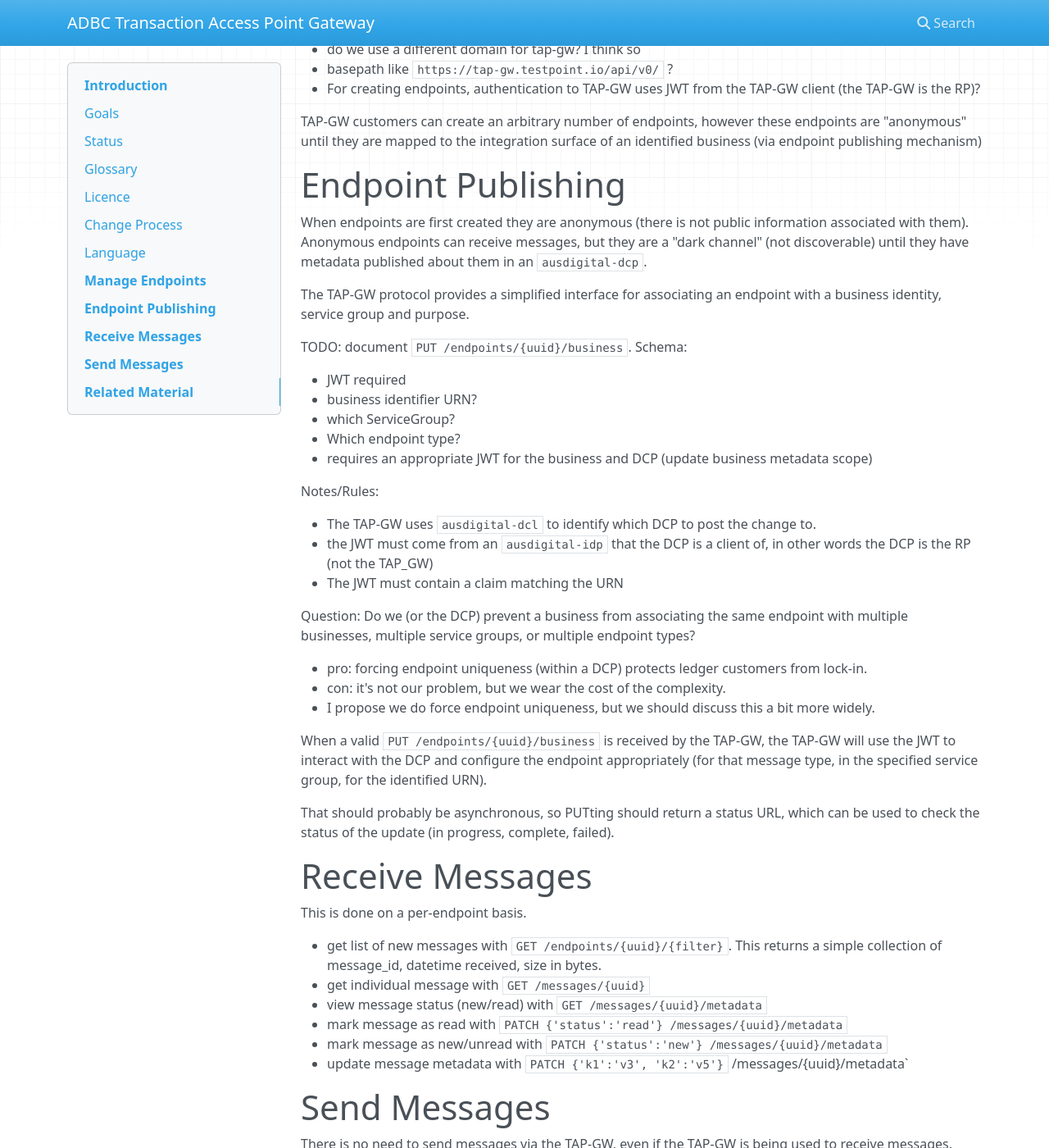
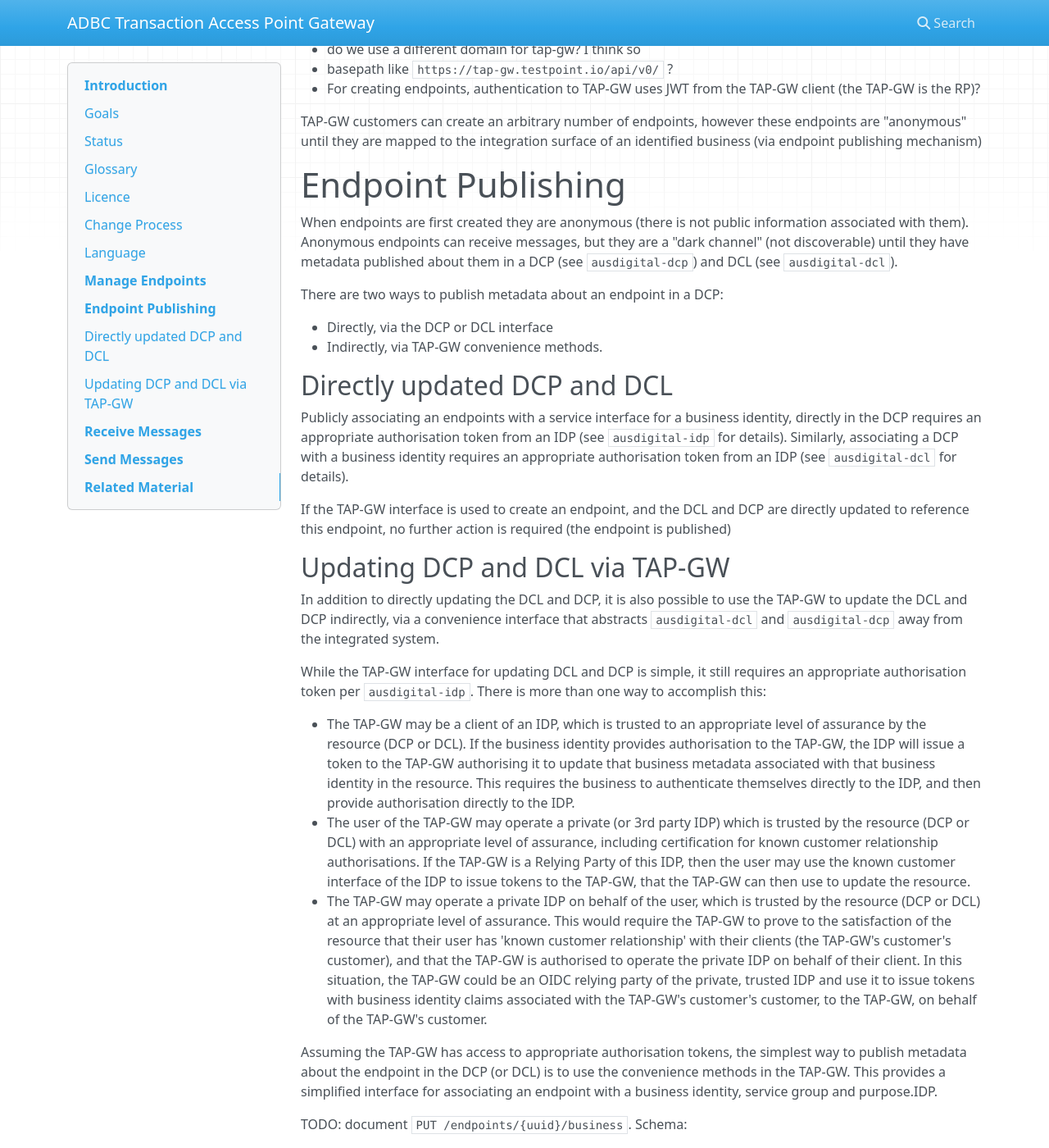
Before and after one commit to ausdigital/ausdigital-tap-gw, an MkDocs documentation site: the page built from docs/1.0/index.md, in a window 1280 px wide and 1400 px high, scrolled down 2922 px. Shown: the whole window at 82% size. Built offline with MkDocs 1.6.1, drawn with Linux system fonts in a browser that asks for light colours; nearby versions of some CDN libraries; some of the changed text lies outside the part shown.

Commit message:
update IDP stuff

```diff
--- a/docs/1.0/index.md
+++ b/docs/1.0/index.md
@@ -172,10 +172,62 @@ endpoints are "anonymous" until they are mapped to the integration surface of an
 When endpoints are first created they are anonymous (there is not public
 information associated with them). Anonymous endpoints can receive messages, but
 they are a "dark channel" (not discoverable) until they have metadata published
-about them in an `ausdigital-dcp`.
+about them in a DCP (see `ausdigital-dcp`) and DCL (see `ausdigital-dcl`).
 
-The TAP-GW protocol provides a simplified interface for associating an endpoint
-with a business identity, service group and purpose.
+There are two ways to publish metadata about an endpoint in a DCP:
+
+ * Directly, via the DCP or DCL interface
+ * Indirectly, via TAP-GW convenience methods.
+
+## Directly updated DCP and DCL
+
+Publicly associating an endpoints with a service interface for a business
+identity, directly in the DCP requires an appropriate authorisation token from
+an IDP (see `ausdigital-idp` for details). Similarly, associating a DCP with a
+business identity requires an appropriate authorisation token from an IDP (see
+`ausdigital-dcl` for details).
+
+If the TAP-GW interface is used to create an endpoint, and the DCL and DCP are
+directly updated to reference this endpoint, no further action is required (the
+endpoint is published)
+
+## Updating DCP and DCL via TAP-GW
+
+In addition to directly updating the DCL and DCP, it is also possible to use the
+TAP-GW to update the DCL and DCP indirectly, via a convenience interface that
+abstracts `ausdigital-dcl` and `ausdigital-dcp` away from the integrated system.
+
+While the TAP-GW interface for updating DCL and DCP is simple, it still requires
+an appropriate authorisation token per `ausdigital-idp`. There is more than one
+way to accomplish this:
+
+ * The TAP-GW may be a client of an IDP, which is trusted to an appropriate
+   level of assurance by the resource (DCP or DCL). If the business identity
+   provides authorisation to the TAP-GW, the IDP will issue a token to the
+   TAP-GW authorising it to update that business metadata associated with that
+   business identity in the resource. This requires the business to authenticate themselves directly to the IDP, and then provide authorisation directly to
+   the IDP.
+ * The user of the TAP-GW may operate a private (or 3rd party IDP) which is
+   trusted by the resource (DCP or DCL) with an appropriate level of assurance,
+   including certification for known customer relationship authorisations. If
+   the TAP-GW is a Relying Party of this IDP, then the user may use the known
+   customer interface of the IDP to issue tokens to the TAP-GW, that the TAP-GW
+   can then use to update the resource.
+ * The TAP-GW may operate a private IDP on behalf of the user, which is trusted
+   by the resource (DCP or DCL) at an appropriate level of assurance. This would
+   require the TAP-GW to prove to the satisfaction of the resource that their
+   user has 'known customer relationship' with their clients (the TAP-GW's
+   customer's customer), and that the TAP-GW is authorised to operate the
+   private IDP on behalf of their client. In this situation, the TAP-GW could be
+   an OIDC relying party of the private, trusted IDP and use it to issue tokens
+   with business identity claims associated with the TAP-GW's customer's
+   customer, to the TAP-GW, on behalf of the TAP-GW's customer.
+
+
+Assuming the TAP-GW has access to appropriate authorisation tokens, the simplest
+way to publish metadata about the endpoint in the DCP (or DCL) is to use the
+convenience methods in the TAP-GW. This provides a simplified interface for
+associating an endpoint with a business identity, service group and purpose.IDP.
 
 TODO: document `PUT /endpoints/{uuid}/business`.
 Schema:
@@ -197,7 +249,7 @@ Notes/Rules:
 
 Question: Do we (or the DCP) prevent  a business from associating the same
 endpoint with multiple businesses, multiple service groups, or multiple endpoint
-types?
+types? - that's a question for the DCP spec.
 
  * pro: forcing endpoint uniqueness (within a DCP) protects ledger customers
    from lock-in.
```
